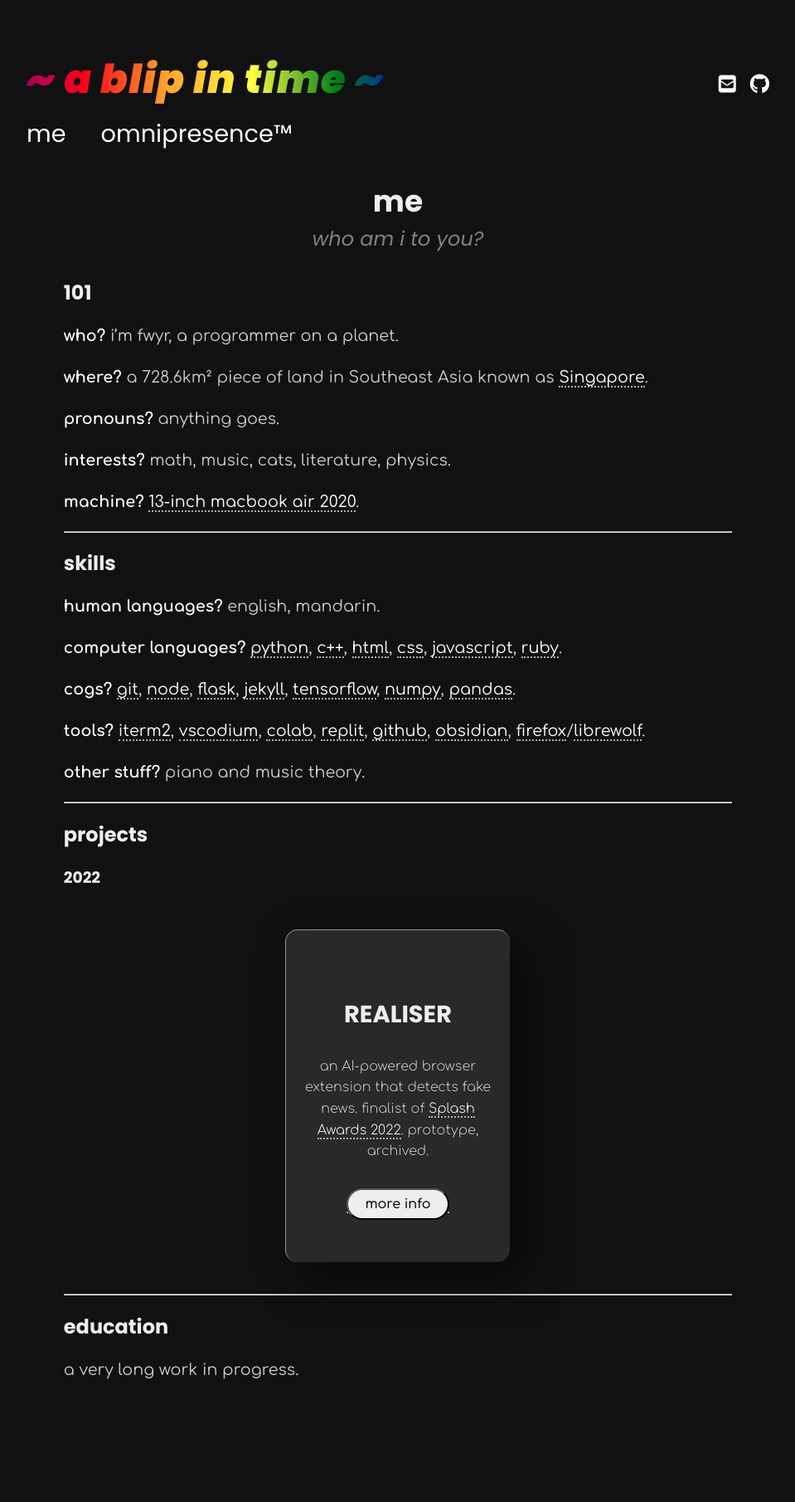
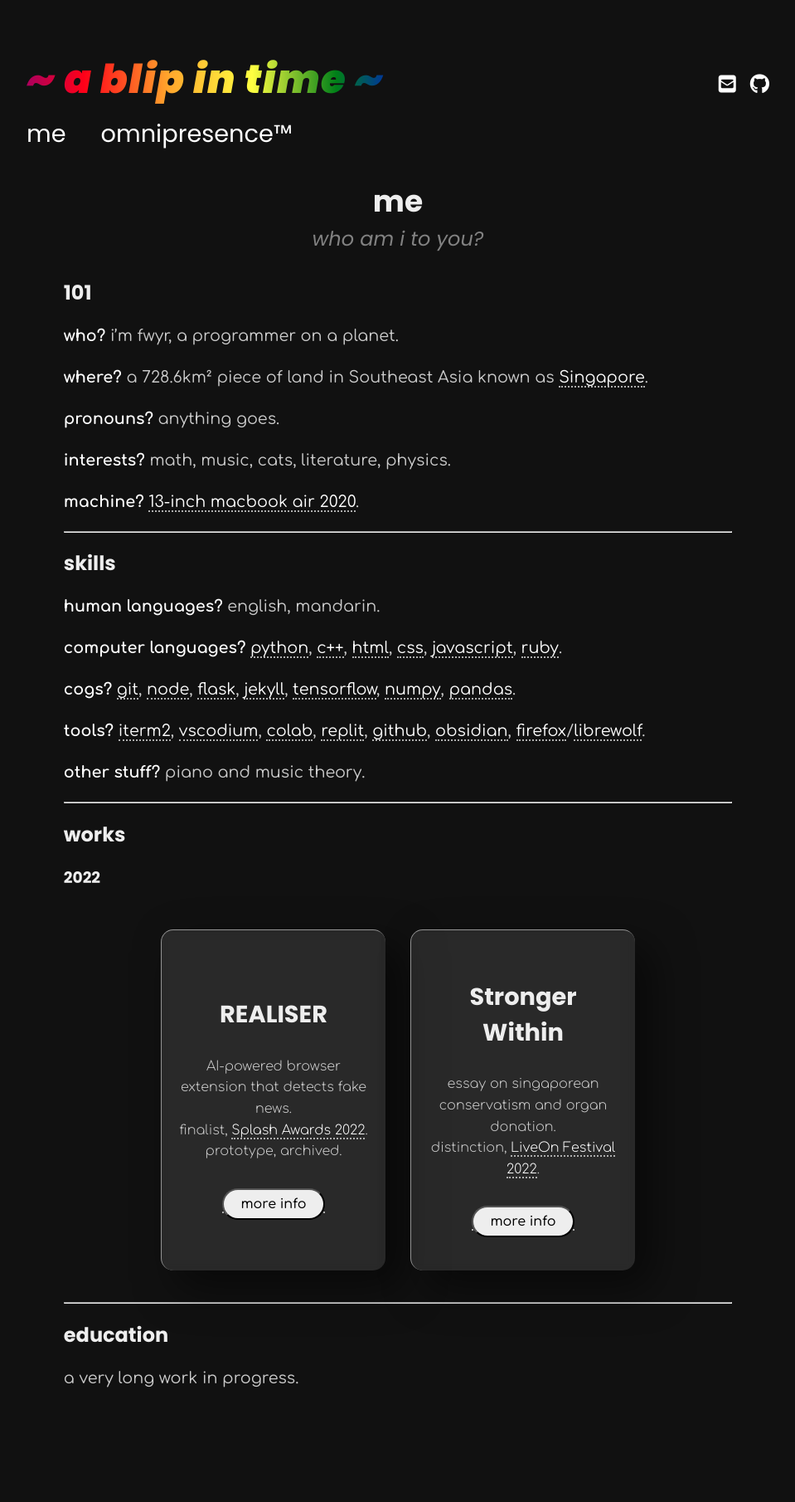
Before and after one commit to fwyr/website, a Jekyll site: the page built from me.md, in a window 1280 px wide. Shown: the whole page at 83% size, without its empty margins (160-1119 px from the left). Built offline with Jekyll 4.4.1, drawn with Linux system fonts in a browser that asks for light colours; nearby versions of some CDN libraries; some web fonts are replaced.

Commit message:
dev: update works section in md.md to include essay

```diff
--- a/assets/css/main.css
+++ b/assets/css/main.css
@@ -276,6 +276,7 @@ i {
     border-top: 1px solid rgba(255, 255, 255, 0.5);
     border-left: 1px solid rgba(255, 255, 255, 0.5);
     backdrop-filter: blur(5px);
+    padding-bottom: 10px;
 }
 
 .card-container .card .content {
--- a/me.md
+++ b/me.md
@@ -29,16 +29,22 @@ headtitle: a blip in time - about
 **other stuff?** piano and music theory.
 <hr>
 
-## projects
-
+## works
 ### 2022
 
 <div class="card-container">
     <div class="card">
         <div class="content">
             <h3>REALISER</h3>
-            <p>an AI-powered browser extension that detects fake news. finalist of <a href="https://www.scs.org.sg/awards/splash/2022/" target="_blank">Splash Awards 2022</a>. prototype, archived.</p>
+            <p>AI-powered browser extension that detects fake news. <br>finalist, <a href="https://www.scs.org.sg/awards/splash/2022/" target="_blank">Splash Awards 2022</a>. prototype, archived.</p>
             <a href="https://github.com/fwyr/REALISER/" class="card-button" target="_blank"><button>more info</button></a>
+        </div>
+    </div>
+    <div class="card">
+        <div class="content">
+            <h3>Stronger Within</h3>
+            <p>essay on singaporean conservatism and organ donation. <br> distinction, <a href="https://www.liveon.gov.sg/festival.html" target="_blank">LiveOn Festival 2022</a>.</p>
+            <a href="{{ site.baseurl }}{% link _posts/essays/2022-05-26-stronger-within.md %}" class="card-button"><button>more info</button></a>
         </div>
     </div>
 </div>
```
Also changed, not shown: _posts/site/2022-09-09-changelog.md (+3 -1 lines).
